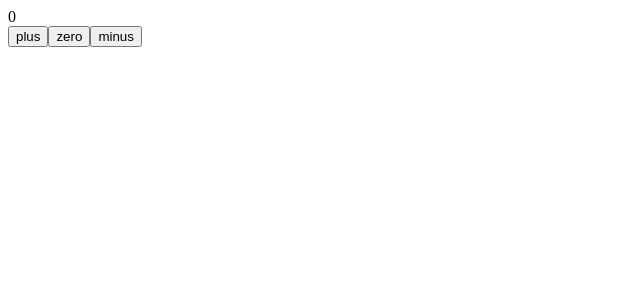
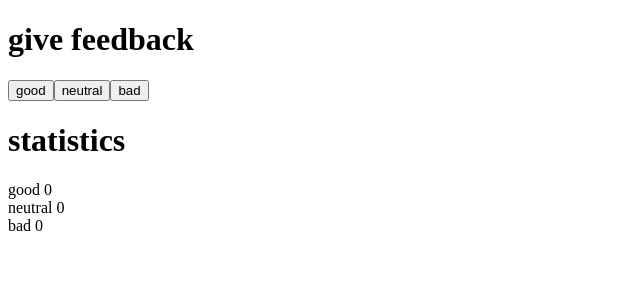
Before and after one commit to kvn7io/fullstackopen-exercises, a React (Create React App) app in the folder part1/: page / in a window 1280 px wide. Shown: the top 300 px of the page, without its empty margins (0-640 px from the left). Built offline with nearby package versions, Linux system fonts and the light colour scheme.

Commit message:
exercise 1.6 completed

```diff
--- a/part1/src/App.js
+++ b/part1/src/App.js
@@ -1,41 +1,21 @@
 import React, { useState } from 'react'
 
-const Display = ({counter}) => {
-  return (
-    <div>{counter}</div>
-  )
-}
-
-const Button = ({handleClick, text}) => {
-  return (
-    <button onClick={handleClick}>
-      {text}
-    </button>
-  )
-}
-
 const App = () => {
-  const [ counter, setCounter ] = useState(0)
-
-  const increaseByOne = () => setCounter(counter + 1)
-  const decreaseByOne = () => setCounter(counter - 1)
-  const setToZero = () => setCounter(0)
+  // save clicks of each button to its own state
+  const [good, setGood] = useState(0)
+  const [neutral, setNeutral] = useState(0)
+  const [bad, setBad] = useState(0)
 
   return (
     <div>
-      <Display counter={counter} />
-      <Button
-        handleClick={increaseByOne}
-        text='plus'
-      />
-      <Button
-        handleClick={setToZero}
-        text='zero'
-      />
-      <Button
-        handleClick={decreaseByOne}
-        text='minus'
-      />
+      <h1>give feedback</h1>
+      <button onClick={() => setGood(good+1)}>good</button>
+      <button onClick={() => setNeutral(neutral+1)}>neutral</button>
+      <button onClick={() => setBad(bad+1)}>bad</button>
+      <h1>statistics</h1>
+      good {good}<br />
+      neutral {neutral}<br />
+      bad {bad}<br />
     </div>
   )
 }
```
Also changed, not shown: part1/src/index.js (line endings or trailing spaces).
